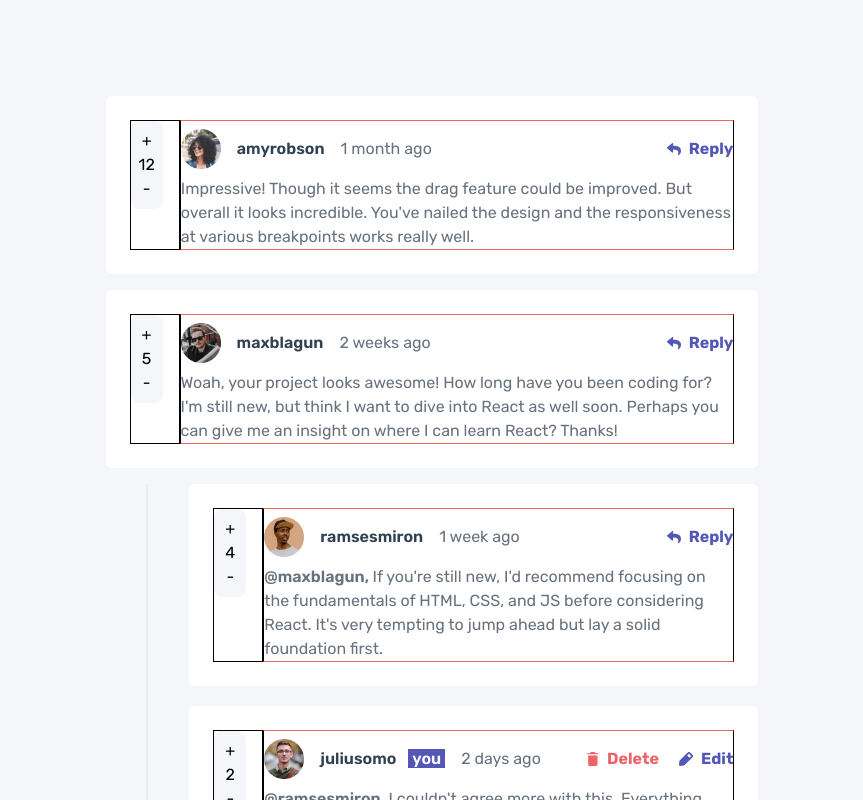
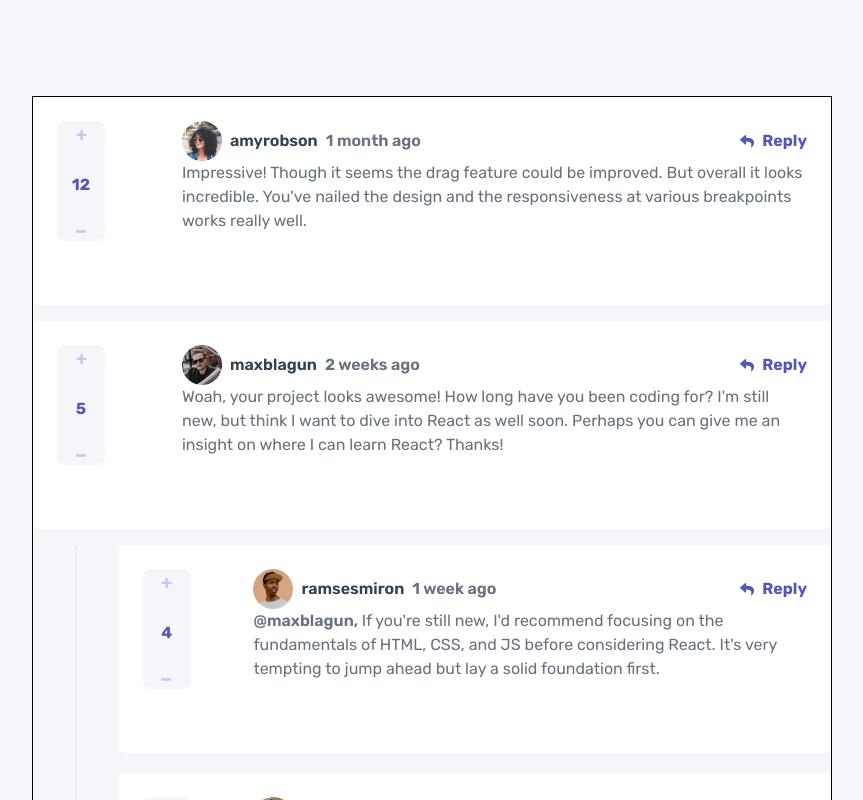
Before and after one commit to bfc0/frontend-challenge-9, a Next.js app: page / in a window 1280 px wide. Shown: the top 800 px of the page, without its empty margins (208-1071 px from the left). Built offline with nearby package versions, Linux system fonts and the light colour scheme.

Commit message:
grid working

```diff
--- a/app/globals.css
+++ b/app/globals.css
@@ -1,3 +1,13 @@
 @tailwind base;
 @tailwind components;
 @tailwind utilities;
+
+body {
+    padding: 0;
+
+}
+
+html,
+body {
+    box-sizing: border-box;
+}
--- a/app/page.tsx
+++ b/app/page.tsx
@@ -4,7 +4,7 @@ const data = require("data.json")
 
 export default function Home() {
   return (
-    <main className="flex min-h-screen flex-col items-center justify-between p-24 bg-verylightgray">
+    <main className="flex min-h-screen flex-col items-center justify-between md:p-24 bg-verylightgray w-full">
       <Comments data={data} />
     </main>
   )
--- a/components/comment.tsx
+++ b/components/comment.tsx
@@ -6,6 +6,7 @@ import Delete from '@/public/images/icon-delete.svg'
 import AddComment from "./AddComment"
 import { useDataContext } from "@/context/data-context"
 import Modal from "./modal"
+import Score from "./score"
 
 const Comment = ({ comment, handleReply }: { comment: PostComment, handleReply: (data: ReplyData) => void }) => {
     const { user, handleUpdate, handleDelete } = useDataContext()
@@ -29,25 +30,25 @@ const Comment = ({ comment, handleReply }: { comment: PostComment, handleReply:
 
     return (
         <>
-            <div className="bg-white p-6 radius rounded-md flex w-full ">
-                <div className="pr-4 border">
-                    <div className="bg-verylightgray p-2 rounded-lg min-w-[2rem] flex flex-col align-middle">
-                        <div className="text-center">+</div>
-                        <div className="text-center">{comment?.score}</div>
-                        <div className="text-center">-</div>
-                    </div>
-                </div>
-                <div className="w-full border border-y-softred">
-                    <div className="flex py-2 items-center gap-4">
+            <div className="bg-white p-6 radius rounded-md  w-full grid grid-cols-4 grid-rows-5 gap-0! md:grid-cols-6 md:grid-cols-[minmax(4em, auto),1fr,1fr,1fr,1fr,1fr] md:grid-rows-[1fr,1fr,1fr,1fr] ">
+                {/* {score component} */}
+                <Score comment={comment} />
+
+                {/* {title} */}
+                <div className="font-semibold text-darkblue flex items-center  gap-2 md:row-start-1 md:col-start-2 md:row-end-1 md:col-span-full
+               row-start-1 col-start-1 col-span-4
+                " >
                     <Image src={comment?.user?.image.png.slice(1)} alt="avatar" width={40} height={40} />
-                        <div className="font-semibold text-darkblue">
                     {comment.user?.username}
                     {isMyComment &&
                         <span className="bg-moderateblue text-white ml-3 px-1">you</span>}
+                    <div className="text-grayishblue">{comment.createdAt}</div>
                 </div>
-                        <div className="text-grayishblue">{comment.createdAt}</div>
+
+                {/* {buttons} */}
+                <div className="flex items-center row-start-5 col-start-3 col-span-2  md:row-start-1 md:col-start-5 md:row-end-1 md:col-span-full" >
                     {isMyComment ?
-                            (<div className="justify-self-end flex ml-auto gap-5">
+                        (<div className="justify-self-end flex ml-auto gap-5 align-middle ">
                             <button
                                 onClick={() => setShowModal(true)}
                                 className="flex   items-center gap-2 font-bold text-softred">
@@ -64,17 +65,16 @@ const Comment = ({ comment, handleReply }: { comment: PostComment, handleReply:
                             <Image src={Reply} alt="" />Reply </button>)
                     }
                 </div>
-
-                    <div className="text-grayishblue">
+                {/* {main content} */}
+                <div className="text-grayishblue   md:row-start-2 md:col-start-2 md:row-end-4 md:col-span-full row-start-2 row-span-3 col-start-1 col-span-4" >
                     {isEditing ?
-                            <textarea id={`edit-${comment.id}`} className="leading-4 w-full border rounded-lg p-2 px-4  resize-none no-scrollbar overflow-hidden border-grayishblue hover:cursor-pointer" rows={5} defaultValue={comment.content} />
+                        <textarea id={`edit-${comment.id}`} className="leading-4 w-full  rounded-lg p-2 px-4  resize-none no-scrollbar overflow-hidden border-grayishblue hover:cursor-pointer" rows={5} defaultValue={comment.content} />
                         : <p>
                             {comment.replyingTo &&
                                 <span className="text-grayishblue font-semibold">
                                     @{comment.replyingTo}, </span>}
                             {comment.content}</p>
                     }
-                    </div>
                     {isEditing &&
                         <div className="flex">
                             <button
--- a/components/comments.tsx
+++ b/components/comments.tsx
@@ -77,7 +77,7 @@ const Comments = ({ data: { currentUser, comments } }: { data: { currentUser: Us
     }, [user, allComments])
 
     return (
-        <section className="flex flex-col gap-4 xl:w-[min((60%),1000px)]">
+        <section className="flex flex-col gap-4 w-full sm:w-[min(90%,800px)] lg:w-[min(60%),800px] border">
             {allComments.map(comment => (
                 <React.Fragment key={comment.id}>
                     <Comment comment={comment} handleReply={handleReply} />
--- a/components/replies.tsx
+++ b/components/replies.tsx
@@ -3,7 +3,7 @@ import React from 'react'
 const Replies = ({ children }: { children: React.ReactNode }) => {
     return (
         <div className="flex">
-            <div className="bg-verylightgray w-24 flex justify-center">
+            <div className="bg-verylightgray w-0 sm:w-24 flex justify-center">
                 <div className="w-[2px] h-full bg-lightgray"></div>
             </div>
             <div className="flex flex-col gap-5 w-full">{children}</div>
--- /dev/null
+++ b/components/score.tsx
@@ -0,0 +1,17 @@
+import React from 'react'
+import Plus from '@/public/images/icon-plus.svg'
+import Minus from '@/public/images/icon-minus.svg'
+import Image from "next/image"
+const Score = ({ comment }: { comment: PostComment }) => {
+    return (
+        <div className=" md:row-start-1 md:col-start-1 md:row-end-4 md:col-end-1 min-w-[4em] row-start-5 col-start-1 col-span-2 md:max-w-[4em] flex" >
+            <div className="bg-verylightgray p-2 rounded-lg min-w-[2rem] flex md:flex-col items-center justify-between w-full md:max-w-[3em]">
+                <div className="text-center flex items-center"><Image src={Plus} alt="plus" /></div>
+                <div className="text-center flex items-center font-bold text-moderateblue">{comment?.score}</div>
+                <div className="text-center flex items-center"><Image src={Minus} alt="minus" /></div>
+            </div>
+        </div>
+    )
+}
+
+export default Score
```
Lines whose indentation alone changed are shown as unchanged.
